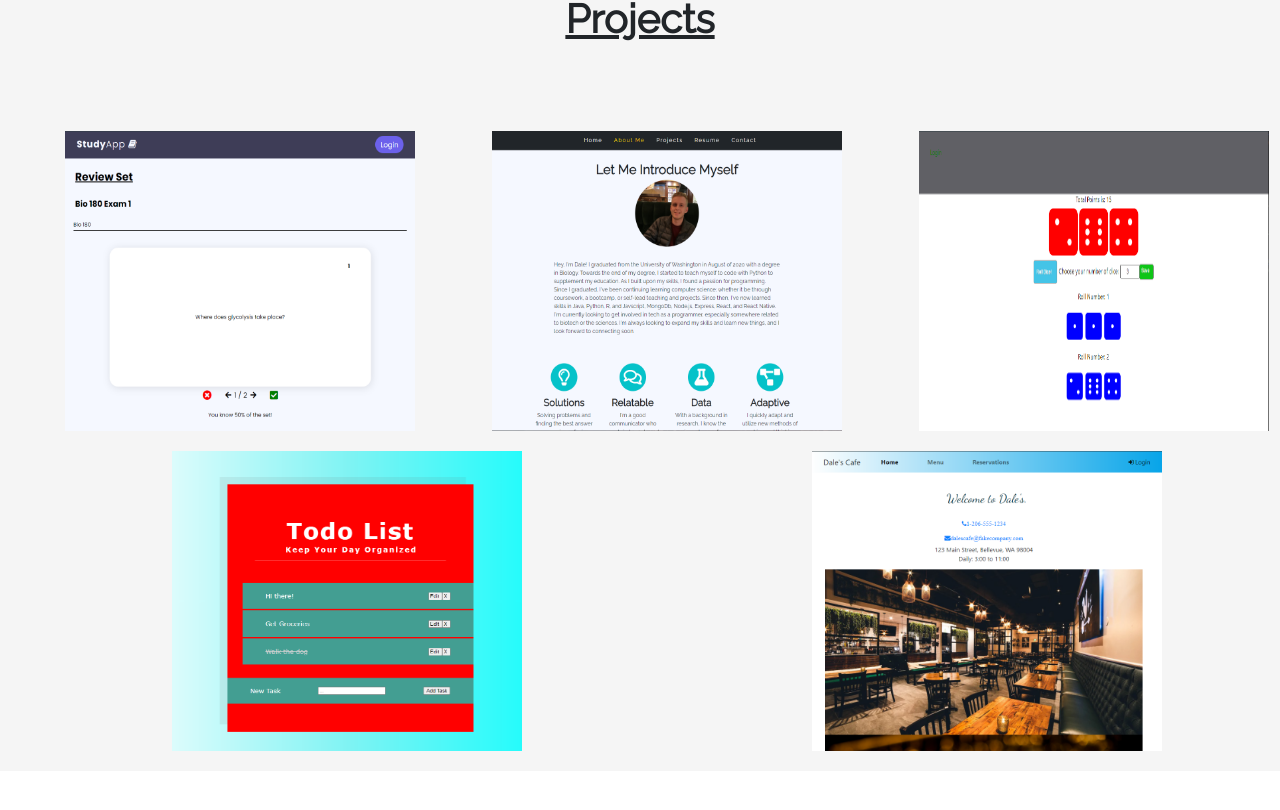
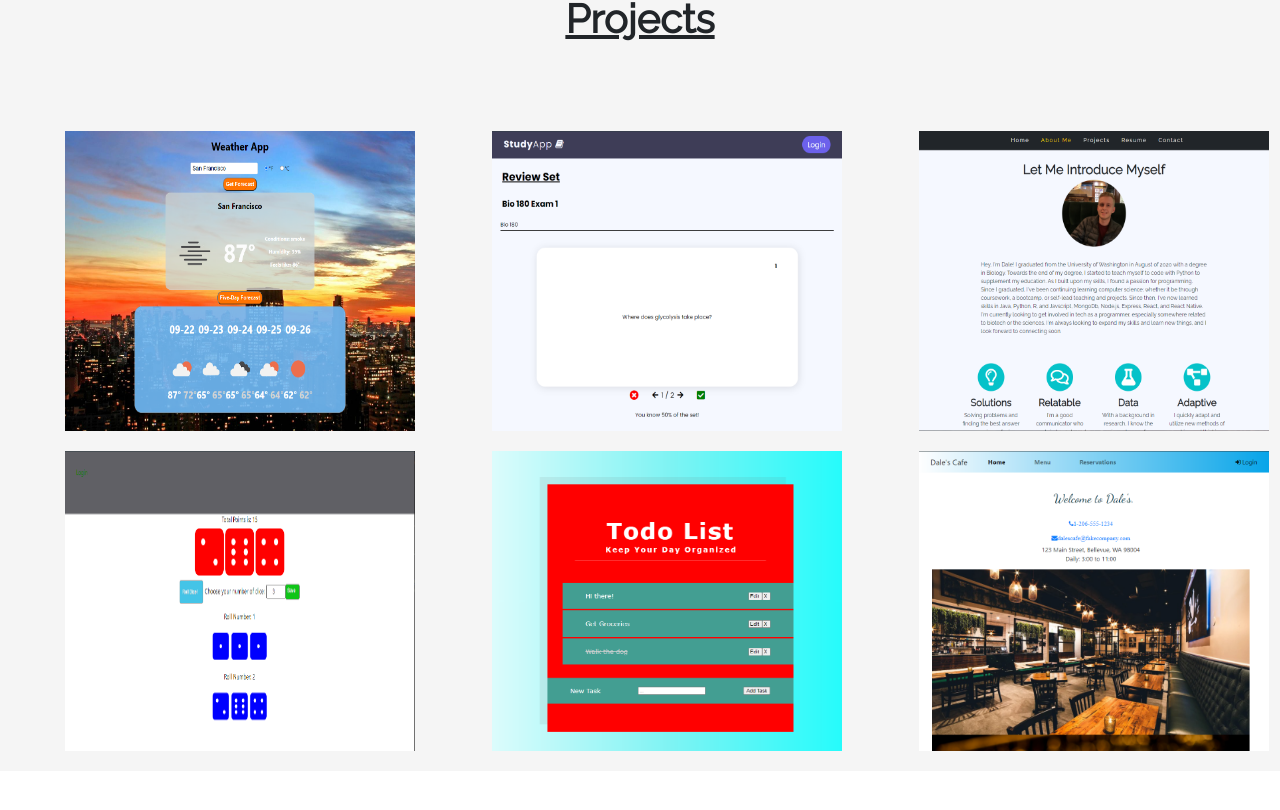
Before and after one commit to Revlisc/portfolio, a React (Create React App) app: page /projects in a window 1280 px wide. Shown: the part 2850-3660 px from the top of the page. Built offline with nearby package versions, Linux system fonts and the light colour scheme; some icons are missing.

Commit message:
added weather app

```diff
--- a/src/Pages/Projects.js
+++ b/src/Pages/Projects.js
@@ -6,6 +6,7 @@ import todolist from '../image/todolist.PNG';
 import cafe from '../image/cafe.png';
 import desktopstudy from '../image/desktopstudy.png';
 import portfolioimg from '../image/portfolioimg.png';
+import weatherApp from '../image/weatherApp.png';
 
 
 import '../css/Projects.css';
@@ -15,6 +16,26 @@ const Projects = () => {
         <Container id='projectspage' className='projectspage container-fluid'>
             <Row><h1 className='projects-header'>Projects</h1></Row>
             <Row classname='projectRow '>
+
+                <Col lg={3} md={6} xs={12} className='entryPic '>
+                    <ProjectEntry
+                        name='Weather App'
+                        date='Autumn 2021'
+                        source='https://github.com/Revlisc/weatherApp'
+                        imgsrc={weatherApp}
+                        text={["I developed this app to gain practice in communicating with third-party API's.",
+                            "I used the Open Weather Map API to display both the current and upcoming weather, then React to display the chosen data.",
+                            "The User types in their chosen city, and the api will fetch the weather icon, temperature, humidity, a written description of their weather conidtions, and what the temperature feels like."
+                        ]}
+                        tech={[
+                            <i className="fab fa-react"> React</i>, ' | ',
+                            <i className="fab fa-js"> JavaScript</i>, ' | ',
+                            <i className="fab fa-html5"> HTML</i>, ' | ',
+                            <i class="fab fa-css3-alt"> CSS</i>,
+                        ]}
+                    />
+                </Col>
+
                 <Col lg={3} md={{span: 6}} xs={12}className='entryPic  '>
                     <ProjectEntry
                         name="StudyApp"
@@ -26,7 +47,7 @@ const Projects = () => {
                             <i className="fab fa-react"> React</i>, ' | ',
                             <i className="fab fa-js"> JavaScript</i>, ' | ',
                             <i className="fab fa-html5"> HTML</i>, ' | ',
-                            <i class="fab fa-css3-alt"> CSS</i>, ' | ',
+                            <i class="fab fa-css3-alt"> CSS</i>,
                         ]}
                     />
                 </Col>
@@ -42,10 +63,14 @@ const Projects = () => {
                             <i className="fab fa-react"> React</i>, ' | ',
                             <i className="fab fa-js"> JavaScript</i>, ' | ',
                             <i className="fab fa-html5"> HTML</i>, ' | ',
-                            <i class="fab fa-css3-alt"> CSS</i>, ' | ',
+                            <i class="fab fa-css3-alt"> CSS</i>,
                         ]}
                     />
                 </Col>
+
+
+            </Row>
+            <Row classname='projectRowEnd'>
 
                 <Col lg={3} md={6} xs={12} className='entryPic '>
                     <ProjectEntry
@@ -54,19 +79,18 @@ const Projects = () => {
                         source='https://github.com/Revlisc/diceRoll'
                         imgsrc={diceroll}
                         text={["A game I made with React and Redux to calculate points based off of random dice rolls.", <br/>,
-                            'Used redux to store user info and the scores, as well as tracking the total number of points rolled.'
+                            'I used redux to store user info and the scores, as well as tracking the total number of points rolled.'
                         ]}
                         tech={[
                             <i className="fab fa-react"> React</i>, ' | ',
                             <i className="fab fa-js"> JavaScript</i>, ' | ',
                             <i className="fab fa-html5"> HTML</i>, ' | ',
-                            <i class="fab fa-css3-alt"> CSS</i>, ' | ',
+                            <i class="fab fa-css3-alt"> CSS</i>,
                         ]}
                     />
                 </Col>
-            </Row>
-            <Row classname='projectRowEnd'>
-                <Col md={3} xs={12}className='entryPic  '>
+
+                <Col lg={3} md={6} xs={12} className='entryPic  '>
                     <ProjectEntry
                         name="Todo List"
                         date="Summer 2021"
@@ -77,11 +101,11 @@ const Projects = () => {
                             <i className="fab fa-react"> React</i>, ' | ',
                             <i className="fab fa-js"> JavaScript</i>, ' | ',
                             <i className="fab fa-html5"> HTML</i>, ' | ',
-                            <i class="fab fa-css3-alt"> CSS</i>, ' | ',
+                            <i class="fab fa-css3-alt"> CSS</i>,
                         ]}
                     />
                 </Col>
-                <Col md={3} xs={12} className='entryPic '>
+                <Col lg={3} md={6} xs={12} className='entryPic '>
                     <ProjectEntry
                         name="Restaurant Mock Website"
                         date='Summer 2021'
```
Also changed, not shown: src/image/weatherApp.png (added).
